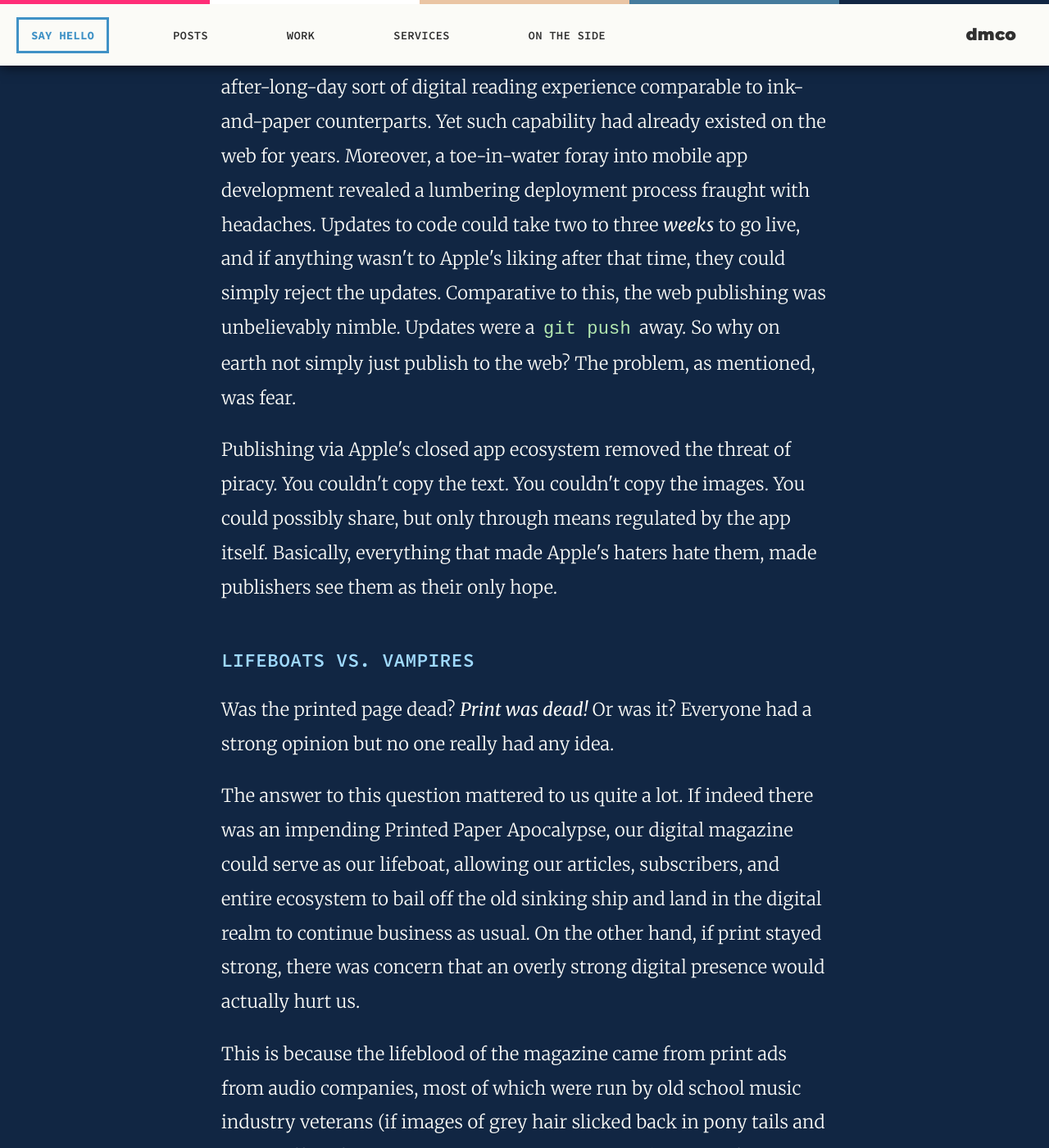
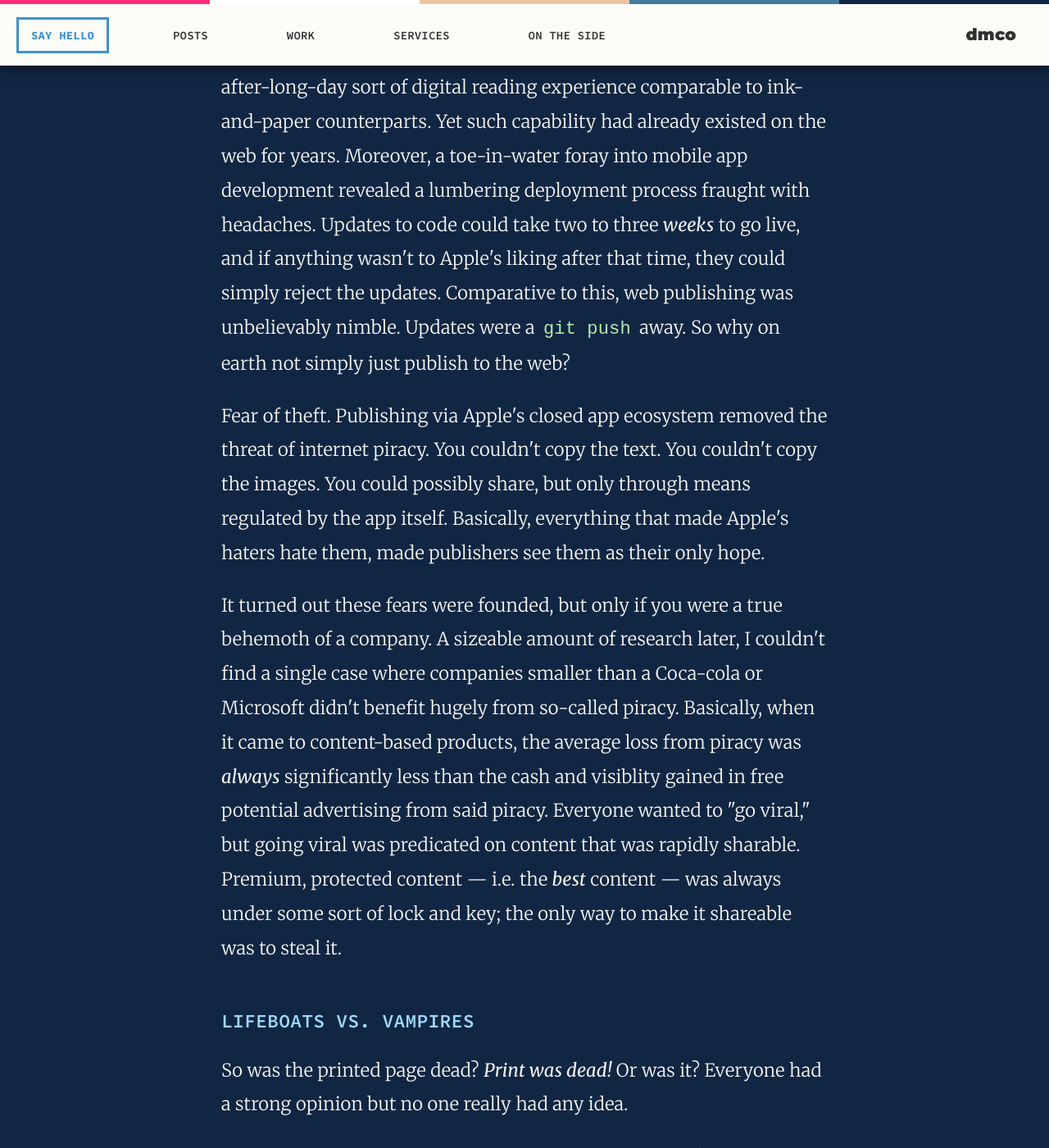
Before and after one commit to middletond/dmco, a Jekyll site: the page built from work/tape-op-long.html, in a window 1280 px wide and 1400 px high, scrolled down 5754 px. Shown: the whole window at 82% size. Built offline with Jekyll 4.4.1, drawn with Linux system fonts in a browser that asks for light colours; some of the changed text lies outside the part shown.

Commit message:
work index page rough.

```diff
--- a/_sass/_colors.scss
+++ b/_sass/_colors.scss
@@ -25,3 +25,6 @@
 $orange: #EA9226;
 $orangelight: #E6A726;
 $brown: #9c500c;
+
+$projectcream: #FAF4ED;
+$projectblue: rgba(44,80,120,0.4);
--- /dev/null
+++ b/_sass/_project.scss
@@ -0,0 +1,72 @@
+// Projects in `work` index page
+
+.dark-section .project .text {
+    background-color: $projectblue;
+    box-shadow: 0px 0px 30px 0px rgba(0,0,0,0.25);
+    h2, p { color: $white; }
+}
+
+.light-section .project .text {
+    background-color: $projectcream;
+    box-shadow: 0px 0px 5px 0px rgba(0,0,0,0.15);
+    h2, p { color: $black; }
+}
+
+.project-list {
+    margin: 0px;
+    .project {
+        @include flex_display();
+        @include flex_justify_content(space-between);
+        position: relative;
+        margin: 50px 0;
+        padding: 100px 0px 0px 0px;
+        height: 750px;
+        .text, .image {
+            position: absolute;
+            bottom: 0;
+        }
+        &.left {
+            .text { left: 0; padding-left: 70px; }
+            .image { left: 500px; }
+        }
+        &.right {
+            .text { right: 0; padding-right: 70px; }
+            .image { right: 500px; }
+        }
+        .text {
+            width: 325px;
+            padding: 30px 70px;
+            z-index: 1;
+            h2 {
+                font-family: "Source Code Pro";
+                font-weight: 600;
+                text-transform: uppercase;;
+                text-align: center;
+                font-size: 30px;
+                margin: 40px 0px;
+            }
+            hr {
+                margin: 0px auto 40px !important;
+            }
+            p {
+                font-size: 18px;
+                font-weight: 400;
+                line-height: 190%;
+            }
+            .button-block {
+                margin: 50px 0px;
+                .button {
+                    width: 100%;
+                    padding: 30px 0px;
+                    margin: 0;
+                }
+            }
+        }
+        .image {
+            width: 1400px;
+            margin: 0;
+            padding: 0;
+            z-index: 0;
+        }
+    }
+}
--- a/_sass/_sections.scss
+++ b/_sass/_sections.scss
@@ -155,7 +155,7 @@
 	&.decorated {
 		padding: 80px 0px 80px 0px;
 		margin-bottom: -80px;
-		&:before { // vertical center line
+		&:before { // .decorated images have vertical center line
 			content: "";
 			width: 1px;
 			height: 100%;
@@ -359,6 +359,13 @@
 		margin-top: -380px;
 	}
 }
+section.semi-transitional-content { // starts content immediately after a dark and light section
+	position: relative;
+	z-index: 2;
+	.content {
+		margin-top: -180px;
+	}
+}
 .content-block {
 	position: relative;
 	margin-top: 80px;
--- a/assets/css/style.scss
+++ b/assets/css/style.scss
@@ -15,4 +15,5 @@
 @import "forms";
 @import "social";
 @import "pages";
+@import "project";
 @import "footer";
--- a/page.html
+++ b/work/tape-op-long.html
@@ -53,15 +53,15 @@
 
         <p>What no one appeared to be doing at the time was moving their editorial content directly to their website. I blame in part the current app craze (you may remember that period when someone blurted out, "there's an app for that!" at least once in every conversation), but there was more to it than that. The era of free content, the <a href="https://www.youtube.com/watch?v=vRSi_P2cU6M">Thank You Economy</a>, and certainly creator-subscriber relationship services like Patreon were nascent at best. Having come to stature during the printed word, most publishers viewed their content as one would material goods. That is to say: they would be stolen at the first opportunity, and once stolen they would never again be paid for. The only reason the public did not flagrantly steal magazines and books was because there was not a safe, easy, and effective means to do so. From this lens, the internet was a terrifying place.</p>
 
-        <p>This helped to explain industry's rabid rush to create iPad apps for each of their magazines. On its face the motivation appeared to simply be that an iPad looked and felt very much like a magazine, and so we finally possessed a rich, full-color (sorry Kindle), recline-in-chair-after-long-day sort of digital reading experience comparable to ink-and-paper counterparts. Yet such capability had already existed on the web for years. Moreover, a toe-in-water foray into mobile app development revealed a lumbering deployment process fraught with headaches. Updates to code could take two to three <i>weeks</i> to go live, and if anything wasn't to Apple's liking after that time, they could simply reject the updates. Comparative to this, the web publishing was unbelievably nimble. Updates were a <code>git push</code> away. So why on earth not simply just publish to the web? The problem, as mentioned, was fear.</p>
+        <p>This helped to explain industry's rabid rush to create iPad apps for each of their magazines. On its face the motivation appeared to simply be that an iPad looked and felt very much like a magazine, and so we finally possessed a rich, full-color (sorry Kindle), recline-in-chair-after-long-day sort of digital reading experience comparable to ink-and-paper counterparts. Yet such capability had already existed on the web for years. Moreover, a toe-in-water foray into mobile app development revealed a lumbering deployment process fraught with headaches. Updates to code could take two to three <i>weeks</i> to go live, and if anything wasn't to Apple's liking after that time, they could simply reject the updates. Comparative to this, web publishing was unbelievably nimble. Updates were a <code>git push</code> away. So why on earth not simply just publish to the web?</p>
 
-        <p>Publishing via Apple's closed app ecosystem removed the threat of piracy. You couldn't copy the text. You couldn't copy the images. You could possibly share, but only through means regulated by the app itself. Basically, everything that made Apple's haters hate them, made publishers see them as their only hope.</p>
+        <p>Fear of theft. Publishing via Apple's closed app ecosystem removed the threat of internet piracy. You couldn't copy the text. You couldn't copy the images. You could possibly share, but only through means regulated by the app itself. Basically, everything that made Apple's haters hate them, made publishers see them as their only hope.</p>
 
-        <p>
+        <p>It turned out these fears were founded, but only if you were a true behemoth of a company. A sizeable amount of research later, I couldn't find a single case where companies smaller than a Coca-cola or Microsoft didn't benefit hugely from so-called piracy. Basically, when it came to content-based products, the average loss from piracy was <i>always</i> significantly less than the cash and visiblity gained in free potential advertising from said piracy. Everyone wanted to "go viral," but going viral was predicated on content that was rapidly sharable. Premium, protected content &mdash; i.e.  the <i>best</i> content &mdash; was always under some sort of lock and key; the only way to make it shareable was to steal it.</b>
 
         <h4><span>Lifeboats vs. Vampires</span></h4>
 
-        <p>Was the printed page dead? <i>Print was dead!</i> Or was it? Everyone had a strong opinion but no one really had any idea.</p>
+        <p>So was the printed page dead? <i>Print was dead!</i> Or was it? Everyone had a strong opinion but no one really had any idea.</p>
 
         <p>The answer to this question mattered to us quite a lot. If indeed there was an impending Printed Paper Apocalypse, our digital magazine could serve as our lifeboat, allowing our articles, subscribers, and entire ecosystem to bail off the old sinking ship and land in the digital realm to continue business as usual. On the other hand, if print stayed strong, there was concern that an overly strong digital presence would actually hurt us. </p>
 
@@ -79,11 +79,13 @@
 
         <p>One of the flagship facts about <i>Tape Op</i> subscriptions is that they are always free to readers. All our revenue came from advertising dollars. This was frequently met with raised eyebrows from the rest of the publishing industry, but here's how it worked:</p>
 
-        <p>More subscribers meant a higher bill from the post office, but it also meant our ads reached more eyeballs. This meant we were more valuable to our advertisers. Okay, but <i>how</i> much more valuable? Valuable enough to outweight the costs of increased postage? In our case, <i>yes</i>. This is because <i>Tape Op's</i> audience was very specific and highly devoted &mdash; a single new subscriber is almost certain to be a deeply serious music recordist, who is very likely to purchase thousands of dollars of recording equipment over their lifetime. One more paper magazine delivered by USPS bulk mail, on the other hand, required a trivially small increase in effort by the post office. Could a larger, more generalized publication do this? Probably not. A single new subscriber doesn't mean that much when the subject matter is less focused or the readers less fervent.</p>
+        <p>More subscribers meant a higher bill from the post office, but it also meant our ads reached more eyeballs. This meant we were more valuable to our advertisers. Okay, but <i>how</i> much more valuable? Valuable enough to outweigh the costs of increased postage? In our case, <i>yes</i>. <i>Tape Op's</i> audience was very specific and highly devoted &mdash; a single new subscriber is almost certain to be a deeply serious music recordist, who is very likely to purchase thousands of dollars of recording equipment over their lifetime. One more paper magazine delivered by USPS bulk mail, on the other hand, required a trivially small increase in effort by the post office. Could a larger, more generalized publication do this? Probably not. A single new subscriber doesn't mean that much when the subject matter is less focused or the readers less fervent.</p>
 
-        <p>So long as we could maintain this positive margin between ad revenue and postal costs, the magazine could flourish. If we somehow lost or diluted our appeal to our readers, that margin would collapse. This is an interesting quirk of readerships; the more engaged they are, the more care you must take with the integrity of your content.</p>
+        <p>The bottom line here is that one subscriber reading our print magazine was worth more to us than the cost to send it to them. So long as we could maintain this positive margin, the magazine could flourish. If we somehow lost or diluted our appeal to our readers, that margin would collapse. This is an interesting quirk of readerships; the more engaged they are, the more care you must take with the integrity of your content.</p>
 
+        <h4>Simple Is Good</h4>
 
+        <p>This fact allowed us to do something kind of weird: we made one subscription experience that was the same for everybody. All subscribers could read our content online, and all our subscribers received a free print magazine in the mail if they decided to give us their mailing address.
 
         <blockquote><p>Strange as it may seem, most professional audio engineers <b>absolutely detest digital technology.</b></p></blockquote>
 
```
Also changed, not shown: work.html (deleted, +0 -30 lines), work/index.html (added, +76 -0 lines), work/tape-op-magazine.html (added, +140 -0 lines), 1 other file.
